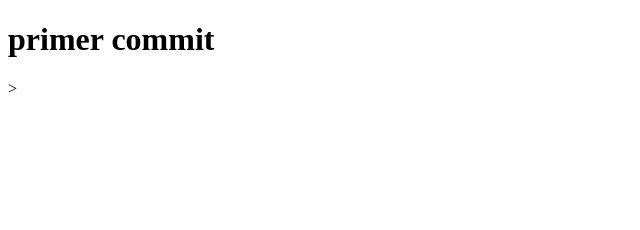
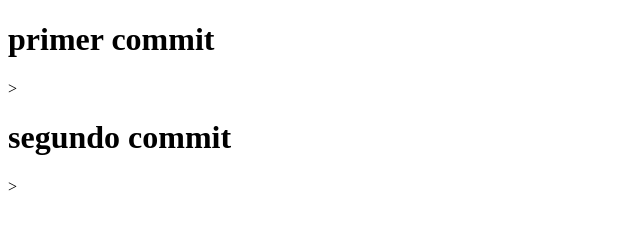
Before and after one commit to Sekerl/original, a plain HTML site: page index.html in a window 1280 px wide. Shown: the whole page, without its empty margins (0-640 px from the left). Drawn offline with Linux system fonts and the light colour scheme.

Commit message:
segundo commit

```diff
--- a/index.html
+++ b/index.html
@@ -11,6 +11,7 @@
     </head>
     <body>
      <h1>primer commit</h1>>
+            <h1>segundo commit</h1>>
 
         <script src="" async defer></script>
     </body>
```
